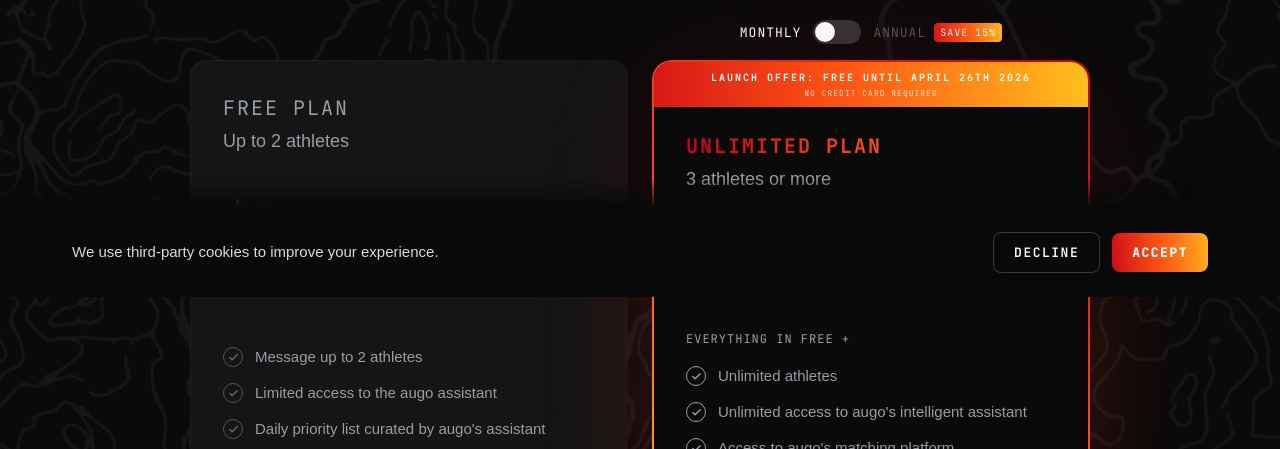
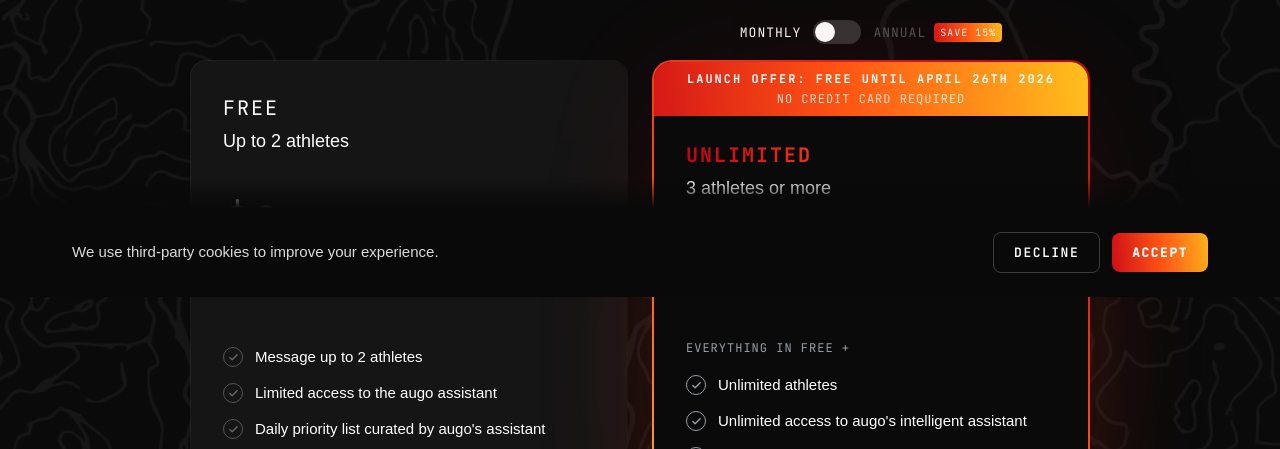
Before and after one commit to augo-training/augo-website, a React (Vite) app: page /en/pricing in a window 1280 px wide. Shown: the part 503-952 px from the top of the page. Built offline with nearby package versions, Linux system fonts and the light colour scheme; no server answers; a web font is replaced by a local one.

Commit message:
feat: refine pricing styling and translations

```diff
--- a/src/components/PricingSection.tsx
+++ b/src/components/PricingSection.tsx
@@ -276,16 +276,16 @@
                             style={{ backgroundColor: '#151515' }}
                         >
                             <div className="flex flex-col gap-1">
-                                <span className="font-['JetBrains_Mono'] text-[20px] tracking-[2px] uppercase text-[#969EA7]">
+                                <span className="font-['JetBrains_Mono'] text-[20px] tracking-[2px] uppercase text-[#FFFFFF]">
                                     {t('pricing.free.label')}
                                 </span>
-                                <p className="font-satoshi font-medium text-[16px] sm:text-[18px] leading-[160%] text-[#969EA7]">
+                                <p className="font-satoshi font-medium text-[16px] sm:text-[18px] leading-[160%] text-[#FFFFFF]">
                                     {t('pricing.freeTierTagline')}
                                 </p>
                             </div>
                             <div className="flex flex-col gap-2 min-h-[88px] justify-center">
                                 <div>
-                                    <span className="font-mono font-bold text-[40px] sm:text-[48px] leading-none text-[#555]">
+                                    <span className="font-mono font-bold text-[40px] sm:text-[48px] leading-none text-[#FFFFFF]">
                                         {t('pricing.free.price')}
                                     </span>
                                     <span className="font-mono text-[14px] text-[#969EA7] ml-1">
@@ -301,14 +301,14 @@
                                             style={{ background: 'transparent', border: '1.5px solid #555' }}>
                                             <Check size={11} color="#666" strokeWidth={3} />
                                         </span>
-                                        <span className="font-satoshi font-medium text-[14px] sm:text-[15px] leading-[160%] text-[#969EA7]">{f}</span>
+                                        <span className="font-satoshi font-medium text-[14px] sm:text-[15px] leading-[160%] text-[#FFFFFF]">{f}</span>
                                     </li>
                                 ))}
                             </ul>
                             <div className="flex flex-col gap-1.5">
                                 <a
                                     href="https://app.augotraining.com/download"
-                                    className="font-mono text-[12px] sm:text-[13px] font-extrabold tracking-[2px] uppercase rounded-lg text-center h-12 flex items-center justify-center px-6 transition-all duration-200 text-[#666] hover:text-[#888]"
+                                    className="font-mono text-[12px] sm:text-[13px] font-extrabold tracking-[2px] uppercase rounded-lg text-center h-12 flex items-center justify-center px-6 transition-all duration-200 text-[#EEE] hover:text-[#FFF]"
                                     style={{ background: '#1E1E1E', border: '1px solid #333' }}
                                     onClick={() => void trackPricingCtaClicked({
                                         country: countryCode ?? 'unknown',
@@ -337,8 +337,8 @@
                                     style={{ backgroundColor: '#0A0A0A' }}
                                 >
                                     <div className="btn-gradient text-white text-center py-2 flex flex-col gap-0.5">
-                                        <span className="font-mono text-[10px] tracking-[2px] uppercase font-bold">{t('pricing.earlyAccessRibbon')}</span>
-                                        <span className="font-mono text-[8px] tracking-[1px] uppercase opacity-80">{t('pricing.earlyAccessRibbonSub')}</span>
+                                        <span className="font-mono text-[12px] tracking-[2px] uppercase font-bold">{t('pricing.earlyAccessRibbon')}</span>
+                                        <span className="font-mono text-[12px] tracking-[1px] uppercase opacity-80">{t('pricing.earlyAccessRibbonSub')}</span>
                                     </div>
                                     <div className="px-7 sm:px-8 pb-7 sm:pb-8 flex flex-col gap-6 flex-1">
                                     <div className="flex flex-col gap-1">
@@ -353,7 +353,7 @@
                                         >
                                             {t('pricing.unlimited.label')}
                                         </span>
-                                        <p className="font-satoshi font-medium text-[16px] sm:text-[18px] leading-[160%] text-[#969EA7]">
+                                        <p className="font-satoshi font-medium text-[16px] sm:text-[18px] leading-[160%] text-[#FFFFFF]">
                                             {pricingTier.arm === 'per_seat'
                                                 ? t('pricing.perSeat.tagline')
                                                 : t('pricing.flat.tagline')}
@@ -393,7 +393,7 @@
                                                     style={{ background: 'transparent', border: '1.5px solid #969EA7' }}>
                                                     <Check size={11} color="#969EA7" strokeWidth={3} />
                                                 </span>
-                                                <span className="font-satoshi font-medium text-[14px] sm:text-[15px] leading-[160%] text-[#969EA7]">{f}</span>
+                                                <span className="font-satoshi font-medium text-[14px] sm:text-[15px] leading-[160%] text-[#FFFFFF]">{f}</span>
                                             </li>
                                         ))}
                                     </ul>
--- a/src/i18n/locales/de.json
+++ b/src/i18n/locales/de.json
@@ -211,7 +211,7 @@
         "items": ["Überarbeite Workouts unterwegs, von überall. augo ist für Mobilgeräte entwickelt"]
       }
     ],
-    "pricingHeadline": "Einfache Preisgestalltung. Gebaut um dein Qualitätscoaching zu skalieren.",
+    "pricingHeadline": "Einfache Preise. Gebaut, um mit deinem Qualitätscoaching zu wachsen.",
     "trustLine1": "Kostenlos starten. Nur upgraden, wenn du mehr brauchst.",
     "trustLine2": "Keine langen Verträge. Keine versteckten Gebühren. Jederzeit kündbar.",
     "trustQuote": "Deine Daten gehören immer dir; geh jederzeit und nimm alle deine Daten mit.",
@@ -222,7 +222,7 @@
     },
     "monthly": "Monatlich",
     "annual": "Jährlich",
-    "annualBadge": "Save 15%",
+    "annualBadge": "Spare 15%",
     "freeTierTagline": "Bis zu 2 Athleten",
     "alwaysFreeNote": "0-2 Athleten: immer kostenlos.",
     "earlyAccessBanner": "Bis zum 27. April 2026 kostenlos für alle Coaches — teste augo mit unbegrenzt vielen Athleten, ohne Kreditkarte.",
@@ -238,7 +238,7 @@
     },
     "locationNote": "Preise für {{countryName}}. Nicht dein Standort? <1>Kontaktiere uns</1>.",
     "free": {
-      "label": "Free Plan",
+      "label": "Free",
       "tagline": "Perfekt für den Einstieg",
       "price": "$0",
       "period": "/ Monat",
@@ -252,7 +252,7 @@
       "cta": "Kostenlos starten"
     },
     "unlimited": {
-      "label": "Unlimited Plan",
+      "label": "Unlimited",
       "tagline": "Für Coaches, die wachsen wollen",
       "priceMonthly": "$19,90",
       "priceAnnual": "$191",
--- a/src/i18n/locales/en.json
+++ b/src/i18n/locales/en.json
@@ -238,7 +238,7 @@
     },
     "locationNote": "Pricing shown for {{countryName}}. Not your location? <1>Contact us</1>.",
     "free": {
-      "label": "Free Plan",
+      "label": "Free",
       "tagline": "Perfect for getting started",
       "price": "$0",
       "period": "/ month",
@@ -252,7 +252,7 @@
       "cta": "Start for free"
     },
     "unlimited": {
-      "label": "Unlimited Plan",
+      "label": "Unlimited",
       "tagline": "For coaches ready to grow",
       "priceMonthly": "$19.90",
       "priceAnnual": "$191",
--- a/src/i18n/locales/pt.json
+++ b/src/i18n/locales/pt.json
@@ -222,7 +222,7 @@
     },
     "monthly": "Mensal",
     "annual": "Anual",
-    "annualBadge": "Save 15%",
+    "annualBadge": "Economize 15%",
     "freeTierTagline": "Até 2 atletas",
     "alwaysFreeNote": "0-2 atletas: sempre gratuito.",
     "earlyAccessBanner": "Gratuito para todos os coaches até 27 de abril de 2026 — experimente o augo com atletas ilimitados, sem cartão de crédito.",
@@ -238,7 +238,7 @@
     },
     "locationNote": "Preços exibidos para {{countryName}}. Não é o seu local? <1>Fale conosco</1>.",
     "free": {
-      "label": "Plano Grátis",
+      "label": "Grátis",
       "tagline": "Perfeito para começar",
       "price": "$0",
       "period": "/ mês",
@@ -252,7 +252,7 @@
       "cta": "Começar grátis"
     },
     "unlimited": {
-      "label": "Plano Ilimitado",
+      "label": "Ilimitado",
       "tagline": "Para coaches prontos para crescer",
       "priceMonthly": "$19,90",
       "priceAnnual": "$191",
--- a/src/index.css
+++ b/src/index.css
@@ -9,6 +9,8 @@
   --color-dark-800: #111111;
   --color-dark-700: #1A1A1A;
   --color-dark-600: #2D2D2D;
+  --color-dark-400: #595959;
+  --color-dark-200: #838383;
 
   --color-text: #FFFFFF;
   --color-text-muted: #969EA7;
@@ -42,6 +44,11 @@
   background: linear-gradient(83.9deg, #151515 -4%, #C50017 38.22%, #FF5514 69.06%, #FFCA1E 99.9%);
   background-size: 200% 200%;
   animation: gradient-shift 4s ease-in-out infinite;
+}
+
+.ribbon-yellow {
+  background: var(--color-dark-400);
+  padding: 8px 16px;
 }
 
 @keyframes gradient-shift {
```
